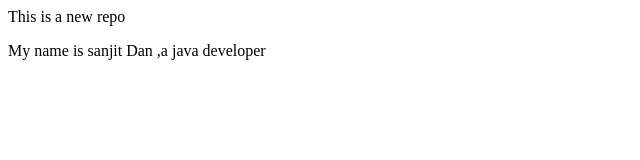
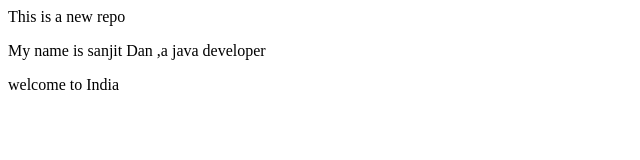
Before and after one commit to sanjit-dan/localrepo, a plain HTML site: page index.html in a window 1280 px wide. Shown: the whole page, without its empty margins (0-640 px from the left). Drawn offline with Linux system fonts and the light colour scheme.

Commit message:
Add welcome part

```diff
--- a/index.html
+++ b/index.html
@@ -1,2 +1,3 @@
 <p>This is a new repo</p>
 <p>My name is sanjit Dan ,a java developer</p>
+<p>welcome to India</p>
```
